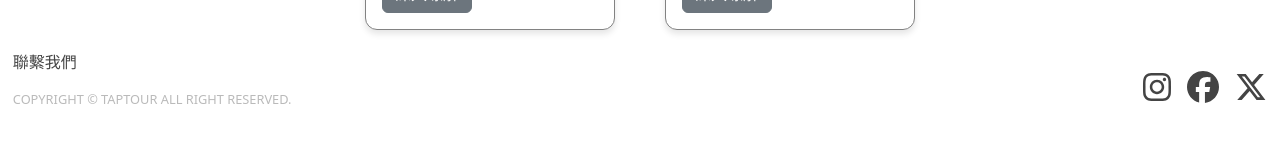
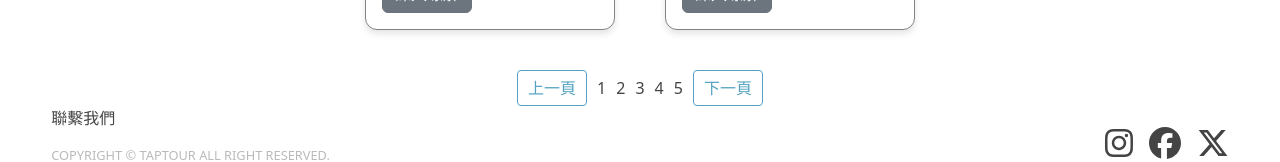
Before and after one commit to brownishgreen/TapTour, a React (Vite) app in the folder frontend/: page /activities in a window 1280 px wide. Shown: the part 3225-3387 px from the top of the page. Before the commit the page ends 3350 px from the top, so only its background shows below. Built offline with nearby package versions, Linux system fonts and the light colour scheme.

Commit message:
feat: Pagination component

```diff
--- a/frontend/src/components/CardItem.jsx
+++ b/frontend/src/components/CardItem.jsx
@@ -1,6 +1,7 @@
 import React from 'react'
 import '../scss/components/_card-item.scss'
 import { Card, Button } from 'react-bootstrap'
+import '../scss/pages/_activities.scss'
 
 const CardItem = () => {
   return (
--- /dev/null
+++ b/frontend/src/components/Pagination.jsx
@@ -0,0 +1,18 @@
+import React from 'react'
+import '../scss/components/_pagination.scss'
+
+const Pagination = () => {
+  return (
+    <div className="pagination">
+      <button className="pagination__button">上一頁</button>
+      <span className="pagination__page-number">1</span>
+      <span className="pagination__page-number">2</span>
+      <span className="pagination__page-number">3</span>
+      <span className="pagination__page-number">4</span>
+      <span className="pagination__page-number">5</span>
+      <button className="pagination__button">下一頁</button>
+    </div>
+  )
+}
+
+export default Pagination
--- a/frontend/src/pages/ActivitiesPage.jsx
+++ b/frontend/src/pages/ActivitiesPage.jsx
@@ -3,7 +3,8 @@ import Footer from '../components/Footer'
 import SearchBar from '../components/SearchBar'
 import CardItem from '../components/CardItem'
 import HeroBanner from '../components/HeroBanner'
-import '../scss/pages/_activities.scss'
+import Pagination from '../components/Pagination'
+
 const ActivitiesPage = () => {
   return (
     <div>
@@ -27,6 +28,7 @@ const ActivitiesPage = () => {
           <CardItem />
           <CardItem />
         </div>
+        <Pagination />
       </main>
       <Footer />
     </div>
--- a/frontend/src/scss/components/_footer.scss
+++ b/frontend/src/scss/components/_footer.scss
@@ -9,7 +9,7 @@
   bottom: 0;
 
   &__links {
-    margin-left: 0.8rem;
+    margin-left: 4%;
 
     ul {
       list-style: none;
@@ -39,7 +39,7 @@
   &__socials {
     display: flex;
     gap: 1rem;
-    margin-right: 0.8rem;
+    margin-right: 4%;
 
     a {
       color: $text-color;
--- /dev/null
+++ b/frontend/src/scss/components/_pagination.scss
@@ -0,0 +1,36 @@
+@use '../abstracts/_variables' as*;
+
+
+// frontend/src/scss/components/_pagination.scss
+.pagination {
+  display: flex;
+  justify-content: center;
+  align-items: center;
+  gap: 10px;
+  margin-top: 20px;
+
+  button {
+    padding: 5px 10px;
+    border: 1px solid $primary-color;
+    background-color: $background-color;
+    color: $primary-color;
+    cursor: pointer;
+    border-radius: 4px;
+    font-size: $font-size-base;
+
+    &:disabled {
+      opacity: 0.5;
+      cursor: not-allowed;
+    }
+
+    &:hover:not(:disabled) {
+      background-color: $primary-color;
+      color: $background-color;
+    }
+  }
+
+  span {
+    font-size: $font-size-base;
+    color: $text-color;
+  }
+}
--- a/frontend/src/scss/pages/_activities.scss
+++ b/frontend/src/scss/pages/_activities.scss
@@ -1,4 +1,4 @@
-@import '../abstracts/_variables.scss';
+@use '../abstracts/_variables' as*;
 
 .activities-page__main {
   width: 60%;
```
